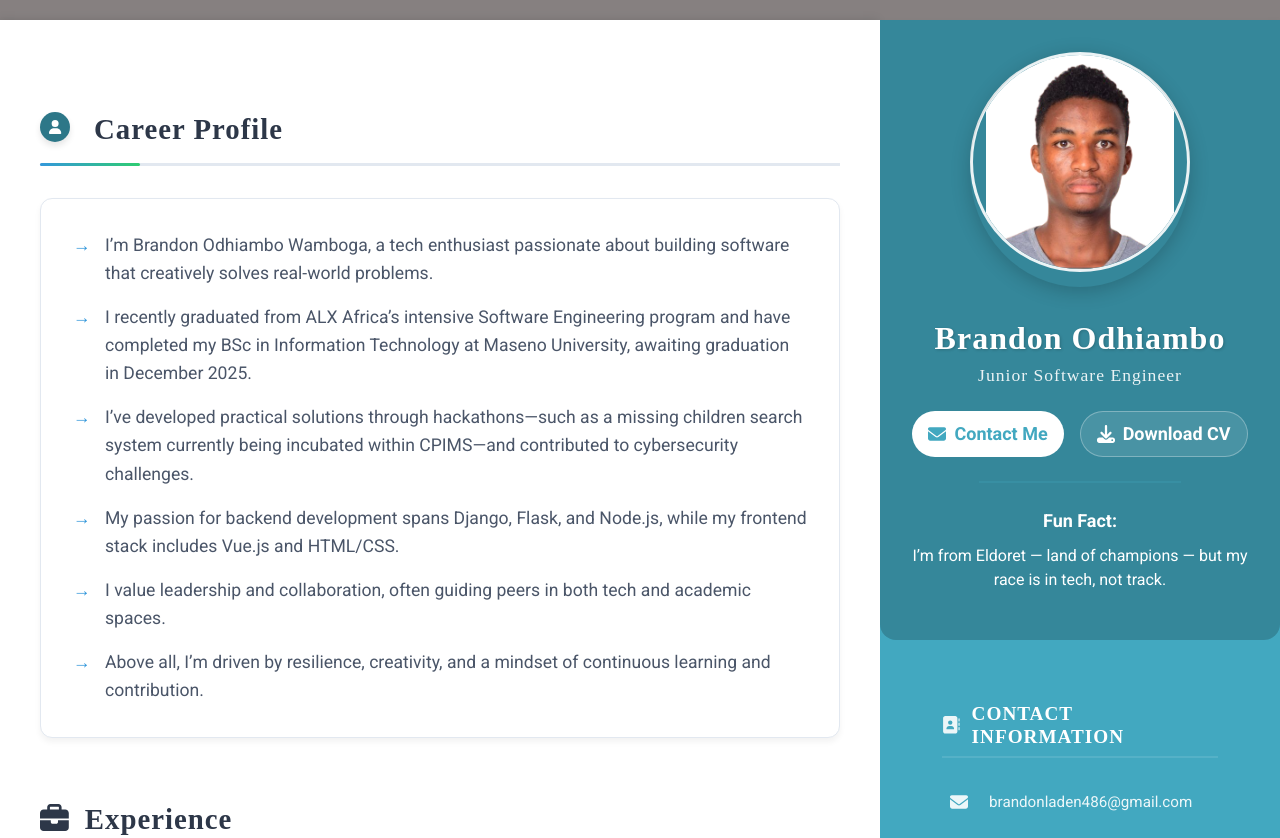
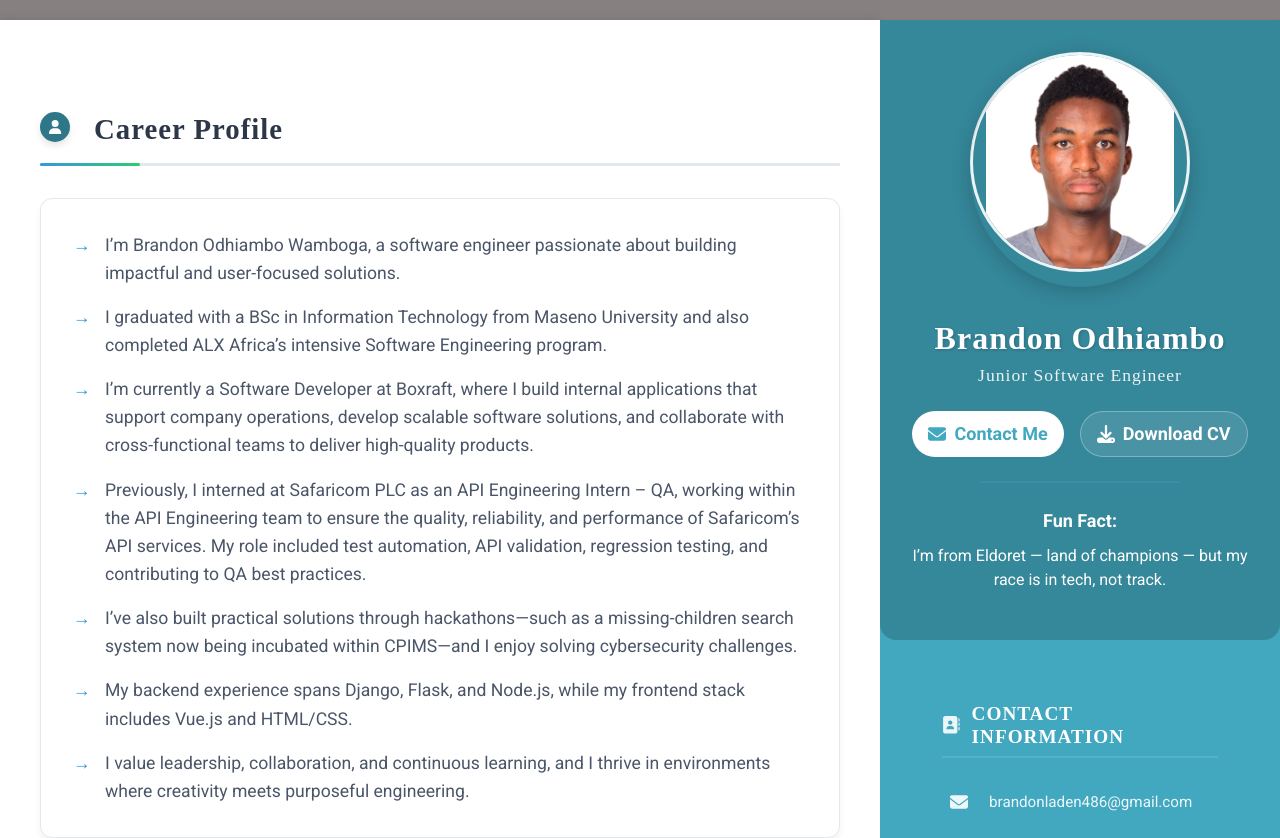
Before and after one commit to brandonladen/My_Digital_Portfolio, a Vue app: page / in a window 1280 px wide. Shown: the top 838 px of the page. Built offline with nearby package versions, Linux system fonts and the light colour scheme; no server answers.

Commit message:
updated sectionsummary

```diff
--- a/src/components/SectionSummary.vue
+++ b/src/components/SectionSummary.vue
@@ -6,12 +6,19 @@
     </h2>
     <div class="summary">
      <ul>
-      <li>I’m Brandon Odhiambo Wamboga, a tech enthusiast passionate about building software that creatively solves real-world problems.</li>
-      <li>I recently graduated from ALX Africa’s intensive Software Engineering program and have completed my BSc in Information Technology at Maseno University, awaiting graduation in December 2025.</li>
-      <li>I’ve developed practical solutions through hackathons—such as a missing children search system currently being incubated within CPIMS—and contributed to cybersecurity challenges.</li>
-      <li>My passion for backend development spans Django, Flask, and Node.js, while my frontend stack includes Vue.js and HTML/CSS.</li>
-      <li>I value leadership and collaboration, often guiding peers in both tech and academic spaces.</li>
-      <li>Above all, I’m driven by resilience, creativity, and a mindset of continuous learning and contribution.</li>
+      <li>I’m Brandon Odhiambo Wamboga, a software engineer passionate about building impactful and user-focused solutions.</li>
+
+      <li>I graduated with a BSc in Information Technology from Maseno University and also completed ALX Africa’s intensive Software Engineering program.</li>
+
+      <li>I’m currently a Software Developer at Boxraft, where I build internal applications that support company operations, develop scalable software solutions, and collaborate with cross-functional teams to deliver high-quality products.</li>
+
+      <li>Previously, I interned at Safaricom PLC as an API Engineering Intern – QA, working within the API Engineering team to ensure the quality, reliability, and performance of Safaricom’s API services. My role included test automation, API validation, regression testing, and contributing to QA best practices.</li>
+
+      <li>I’ve also built practical solutions through hackathons—such as a missing-children search system now being incubated within CPIMS—and I enjoy solving cybersecurity challenges.</li>
+
+      <li>My backend experience spans Django, Flask, and Node.js, while my frontend stack includes Vue.js and HTML/CSS.</li>
+
+      <li>I value leadership, collaboration, and continuous learning, and I thrive in environments where creativity meets purposeful engineering.</li>
     </ul>
     </div>
   </section>
```
